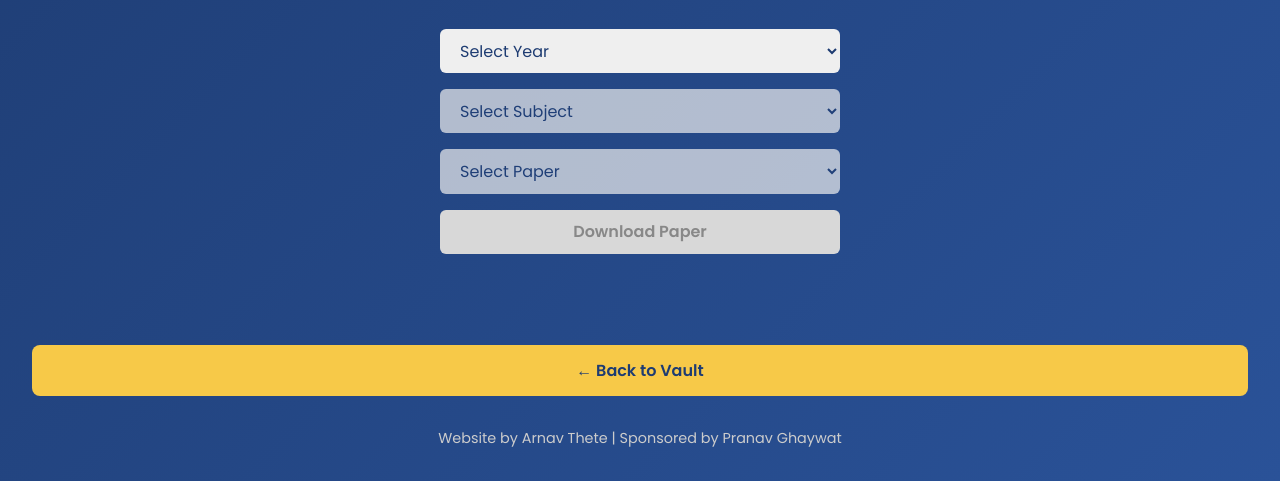
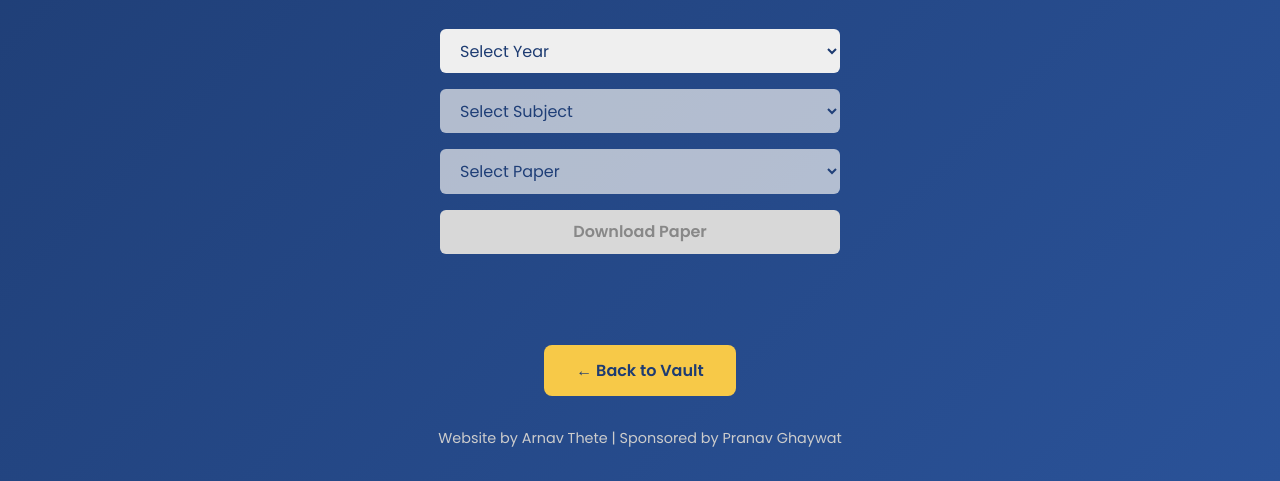
Before and after one commit to papervault/prelims-hancbse, a plain HTML site: page index.html in a window 1280 px wide. Shown: the part 351-832 px from the top of the page. Drawn offline with Linux system fonts and the light colour scheme.

Commit message:
Update index.html

```diff
--- a/index.html
+++ b/index.html
@@ -108,6 +108,8 @@
       cursor: pointer;
       transition: 0.3s ease;
       border: none;
+      width: auto;
+      max-width: 250px;
     }
 
     .back-button:hover {
```
